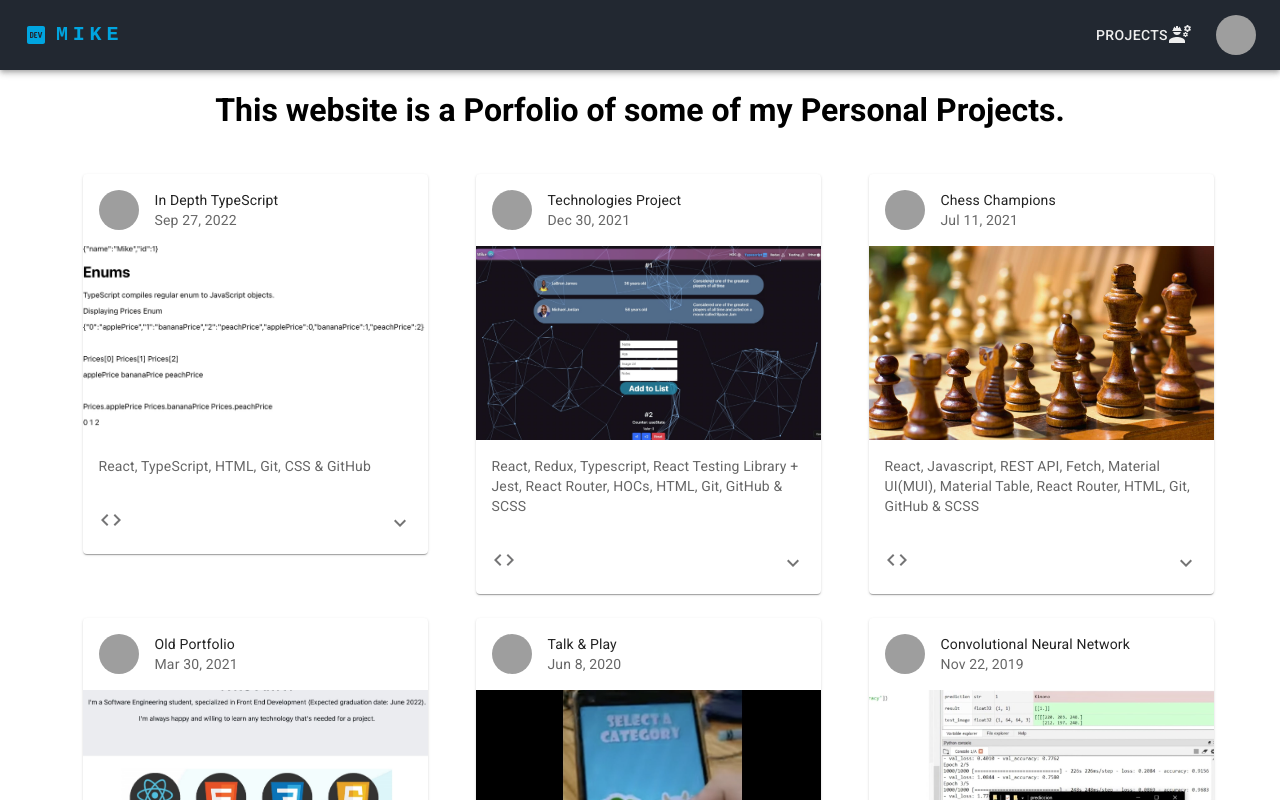
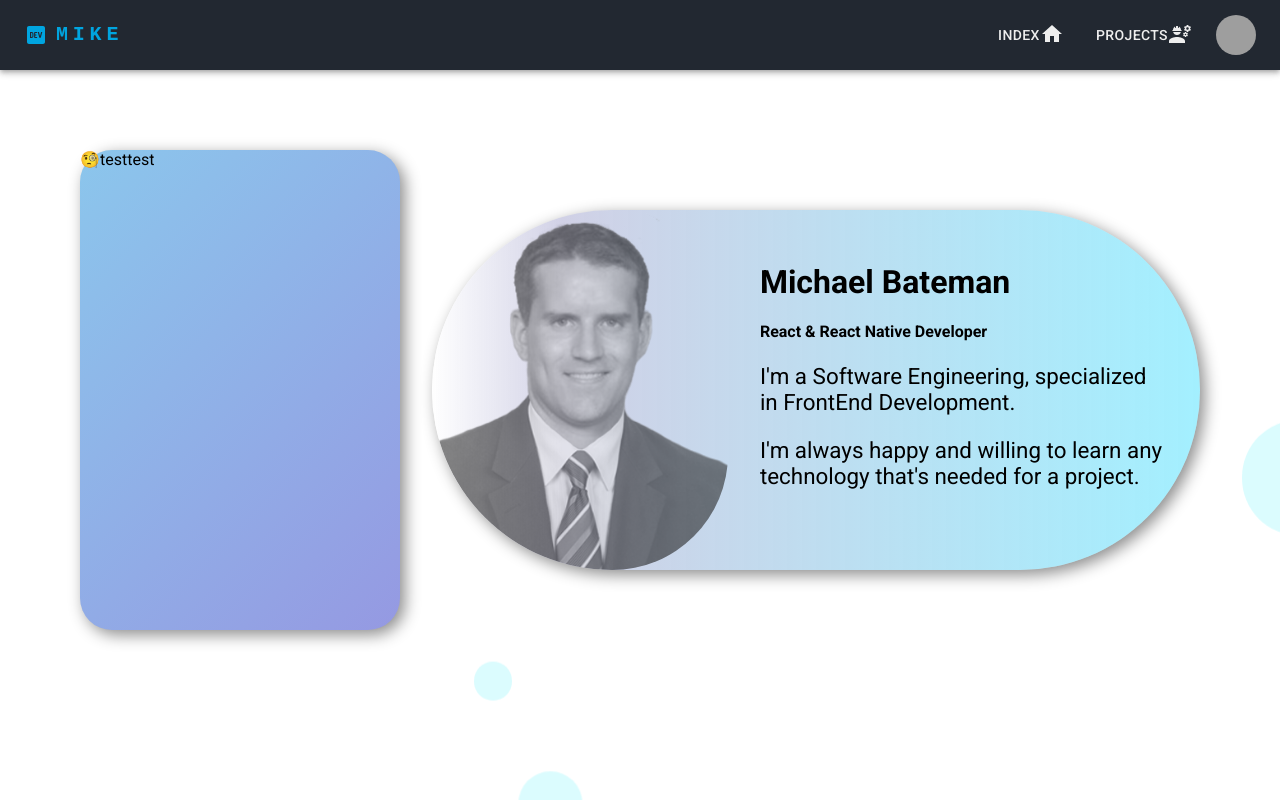
Before and after one commit to MikeNotu/front-portfolio, a React (Create React App) app: page / in a window 1280 px wide. Shown: the top 800 px of the page. Built offline with nearby package versions, Linux system fonts and the light colour scheme; grey boxes are pictures that could not be loaded.

Commit message:
LandPage WIP

```diff
--- a/src/App.tsx
+++ b/src/App.tsx
@@ -16,8 +16,8 @@ const App = () => {
               exact
               path={["/", "/front-portfolio", "/front-portfolio/Index"]}
             >
-              <CardsPage />
-              {/* <LandingPage /> */}
+              {/* <CardsPage /> */}
+              <LandingPage />
             </Route>
             <Route exact path="/front-portfolio/Test">
               <TestComponent />
--- a/src/components/Navbar.tsx
+++ b/src/components/Navbar.tsx
@@ -25,10 +25,10 @@ interface Ipages {
 }
 
 const pages: Ipages[] = [
-  // {
-  //   name: "Index",
-  //   icon: <HomeIcon sx={{ marginBottom: "-0.25em" }} />,
-  // },
+  {
+    name: "Index",
+    icon: <HomeIcon sx={{ marginBottom: "-0.25em" }} />,
+  },
   {
     name: "Projects",
     icon: <EngineeringIcon sx={{ marginBottom: "-0.25em" }} />,
--- a/src/styles/LandingPage.scss
+++ b/src/styles/LandingPage.scss
@@ -97,7 +97,7 @@ $sway-type: "sway-left-to-right", "sway-right-to-left";
 
 .jumbotron {
   display: flex;
-  margin-left: 30em;
+  // margin-left: 35em;
   // background-color: rgba(182, 232, 228, 0.8);
   background: rgb(255, 255, 255);
   background: linear-gradient(
@@ -106,8 +106,8 @@ $sway-type: "sway-left-to-right", "sway-right-to-left";
     rgba(9, 9, 121, 0.186734068627451) 17%,
     rgba(0, 212, 255, 0.3604035364145658) 100%
   );
-  width: 45em;
-  height: 25em;
+  width: 60vw;
+  height: 45vh;
   border-radius: 15em 15em 15em 15em;
   // border-style: solid;
   // border-width: 0.5em;
@@ -115,8 +115,43 @@ $sway-type: "sway-left-to-right", "sway-right-to-left";
   z-index: 1;
   box-shadow: 0.3em 0.3em 1em rgb(140, 140, 140);
 }
+@media only screen and (max-width: 600px) {
+  .sec-1 {
+    flex-direction: column;
+  }
+  // .jumbotron {
+  //   width: 22.5em;
+  //   height: 12.5em;
+  // }
+
+  .jumbotron {
+    width: 50%;
+    height: 50%;
+  }
+}
+
+.technologies {
+  display: flex;
+  // margin-left: 35em;
+  // background-color: rgba(182, 232, 228, 0.8);
+  background-color: #8bc6ec;
+  background-image: linear-gradient(135deg, #8bc6ec 0%, #9599e2 100%);
+
+  width: 20em;
+  height: 30em;
+  border-radius: 2em 2em 2em 2em;
+  // border-style: solid;
+  // border-width: 0.5em;
+  margin-right: 2em;
+  box-shadow: 2em 2em 2em 2em;
+  z-index: 1;
+  box-shadow: 0.3em 0.3em 1em rgb(140, 140, 140);
+}
 
 .man {
+  // width: 150vh;
+  height: 45vh;
+
   opacity: 60%;
   border-radius: 0em 0em 22.5em 35em;
 }
@@ -128,5 +163,12 @@ $sway-type: "sway-left-to-right", "sway-right-to-left";
 }
 
 .jumbotron__description--sec3 {
-  margin-left: 0.5em;
+  // margin-left: 0.5em;
+  margin-top: 0em;
+  align-self: flex-start;
 }
+
+.jumbotron__description--sec4 {
+  font-size: 1.4em;
+  margin-top: 0;
+}
--- a/src/views/LandingPage.tsx
+++ b/src/views/LandingPage.tsx
@@ -10,12 +10,20 @@ const LandingPage = () => {
       <div className="landing-page">
         <div className="bubbles">
           <div className="sec-1">
+            <div className="technologies">🧐testtest</div>
             <div className="jumbotron">
               <img className="man" src={Img_Man} alt="Man Image" />
               <div className="jumbotron__description">
                 <h1>Michael Bateman</h1>
                 <h4 className="jumbotron__description--sec3">{`React & React Native Developer`}</h4>
-                <p>Testest</p>
+                <p className="jumbotron__description--sec4">
+                  I'm a Software Engineering, specialized in FrontEnd
+                  Development.
+                </p>
+                <p className="jumbotron__description--sec4">
+                  I'm always happy and willing to learn any technology that's
+                  needed for a project.
+                </p>
               </div>
             </div>
           </div>
```
